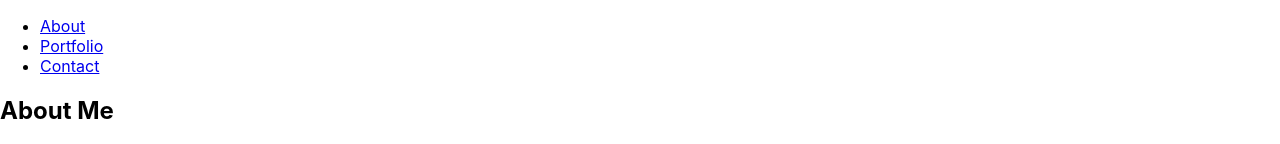
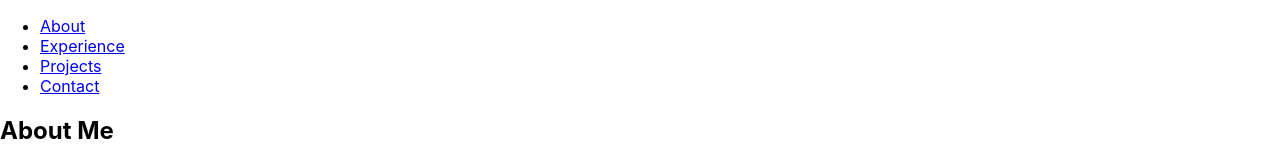
Before and after one commit to vaishnaviu/myportfolio, a React (Create React App) app: page / in a window 1280 px wide. Shown: the top 144 px of the page. Built offline with nearby package versions, Linux system fonts and the light colour scheme; grey boxes are pictures that could not be loaded.

Commit message:
Updating experience

```diff
--- a/src/components/Header.js
+++ b/src/components/Header.js
@@ -6,7 +6,8 @@ function Header() {
       <nav>
         <ul>
           <li><a href="#about">About</a></li>
-          <li><a href="#portfolio">Portfolio</a></li>
+          <li><a href="#experience">Experience</a></li>
+          <li><a href="#projects">Projects</a></li>
           <li><a href="#contact">Contact</a></li>
         </ul>
       </nav>
```
